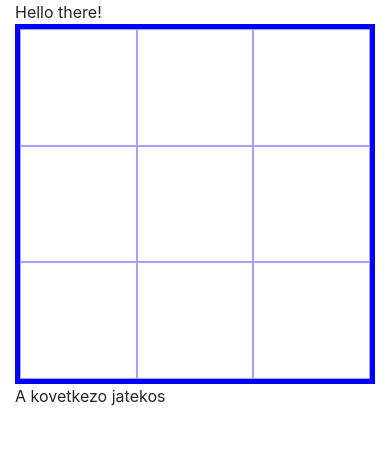
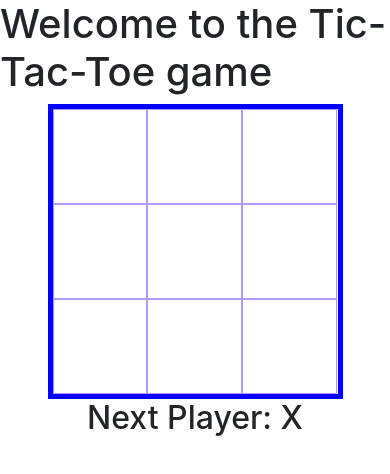
Before and after one commit to boldi24/tictactoe, a React app: page / in a window 390 px wide. Shown: the top 474 px of the page. Built offline with nearby package versions, Linux system fonts and the light colour scheme.

Commit message:
Add board, square, home

```diff
--- a/package.json
+++ b/package.json
@@ -21,6 +21,7 @@
   "homepage": "https://github.com/boldi24/tictactoe#readme",
   "dependencies": {
     "bootstrap": "^4.1.2",
+    "prop-types": "^15.6.2",
     "react": "^16.4.1",
     "react-dom": "^16.4.1",
     "reactstrap": "^6.3.0"
@@ -29,6 +30,7 @@
     "babel-core": "^6.26.3",
     "babel-eslint": "^8.2.6",
     "babel-loader": "^7.1.5",
+    "babel-plugin-transform-class-properties": "^6.24.1",
     "babel-preset-env": "^1.7.0",
     "babel-preset-react": "^6.24.1",
     "css-loader": "^1.0.0",
--- a/src/components/App.js
+++ b/src/components/App.js
@@ -1,17 +1,9 @@
 import React from 'react';
-import Board from './Board';
+import Home from "./Home";
 
 const App = () => (
   <div className="container-fluid">
-      Hello there!
-    <div className="row">
-      <div className="col-12 col-sm-6">
-        <Board />
-      </div>
-      <div className="col-12 col-sm-6">
-        A kovetkezo jatekos
-      </div>
-    </div>
+    <Home/>
   </div>
 );
 
--- a/src/components/Board.js
+++ b/src/components/Board.js
@@ -1,19 +1,57 @@
 import React, { Component } from 'react';
+import PropTypes from 'prop-types';
 import Square from './Square';
 
 class Board extends Component {
+
+  static lines = [
+    [0, 1, 2],
+    [3, 4, 5],
+    [6, 7, 8],
+    [0, 3, 6],
+    [1, 4, 7],
+    [2, 5, 8],
+    [0, 4, 8],
+    [2, 4, 6],
+  ];
+
+  static X = 'X';
+
+  static O = 'O';
+
   constructor() {
     super();
     this.state = {
       squares: Array(9).fill(null),
+      xIsNext: true,
+      isWon: false
     };
   }
 
   handleClick(i) {
+    const { squares, xIsNext, isWon } = this.state;
+    if (isWon) return;
+    const { onNextPlayerChange, onWin } = this.props;
+    const newSquares = [...squares];
+    newSquares[i] = xIsNext ? Board.X : Board.O;
+    this.setState({ squares: newSquares, xIsNext: !xIsNext }, () => {
+      const winner = this.calculateWinner();
+      if (winner) {
+        this.setState({isWon: true});
+        onWin(winner)
+      } else {
+        onNextPlayerChange(xIsNext ? Board.O : Board.X)
+      }
+    });
+  }
+
+  calculateWinner() {
     const { squares } = this.state;
-    const newSquares = [...squares];
-    newSquares[i] = 'X';
-    this.setState({squares: newSquares});
+    for (let i = 0; i<Board.lines.length; i+=1) {
+      const [a,b,c] = Board.lines[i];
+      if (squares[a] && squares[a] === squares[b] && squares[b] === squares[c]) return squares[a];
+    }
+    return null;
   }
 
   render() {
@@ -22,11 +60,19 @@ class Board extends Component {
     return (
       <div className="board">
         <div className="content">
-          {squares.map((n, i) => <Square key={i + squares[i]} value={squares[i]} onClick={() => this.handleClick(i)} />)}
+          {squares.map((n, i) =>
+            /* eslint-disable-next-line react/no-array-index-key */
+            <Square key={i + squares[i]} value={squares[i]} onClick={() => this.handleClick(i)} />
+          )}
         </div>
       </div>
     );
   }
 }
 
+Board.propTypes = {
+  onNextPlayerChange: PropTypes.func,
+  onWin: PropTypes.func
+};
+
 export default Board;
--- /dev/null
+++ b/src/components/Game.js
@@ -0,0 +1,53 @@
+import React, {Component} from 'react';
+import Board from "./Board";
+
+class Game extends Component {
+
+  constructor() {
+    super();
+    this.state = {
+      nextPlayer: 'X',
+      winner: null
+    };
+    this.handleNextPlayerChange = this.handleNextPlayerChange.bind(this);
+    this.handleWinner = this.handleWinner.bind(this);
+  }
+
+  handleNextPlayerChange(newPlayer) {
+    this.setState({nextPlayer: newPlayer});
+  }
+
+  handleWinner(winner) {
+    console.log(winner);
+    this.setState({winner});
+  }
+
+  render() {
+
+    const {nextPlayer, winner} = this.state;
+
+    return (
+      <div>
+        <div className="row">
+          <div className="m-auto">
+            <h1>Welcome to the Tic-Tac-Toe game</h1>
+          </div>
+        </div>
+        <div className="row">
+          <div className="m-auto col-10 col-sm-3">
+            <Board onNextPlayerChange={this.handleNextPlayerChange} onWin={this.handleWinner}/>
+          </div>
+        </div>
+        <div className="row">
+          <div className="m-auto">
+            {!winner && <h2>Next Player: {nextPlayer}</h2>}
+            {winner && <h2>Winner: {winner}</h2>}
+          </div>
+        </div>
+      </div>
+    )
+  }
+
+};
+
+export default Game;
--- /dev/null
+++ b/src/components/Home.js
@@ -0,0 +1,10 @@
+import React from 'react';
+import Game from "./Game";
+
+const Home = () => (
+  <div>
+    <Game/>
+  </div>
+);
+
+export default Home;
--- a/src/components/Square.js
+++ b/src/components/Square.js
@@ -1,4 +1,5 @@
 import React from 'react';
+import PropTypes from 'prop-types';
 
 const Square = (props) => {
   const { value, onClick } = props;
@@ -12,4 +13,9 @@ const Square = (props) => {
   );
 };
 
+Square.propTypes = {
+  value: PropTypes.string,
+  onClick: PropTypes.func
+};
+
 export default Square;
--- a/src/styles/styles.scss
+++ b/src/styles/styles.scss
@@ -29,7 +29,7 @@
     position: absolute;
     width: 100%;
     height: 100%;
-    font-size: 10vw;
+    font-size: 5vw;
     text-align: center;
   }
 
```
Also changed, not shown: .babelrc, 1 other file (tests, documents, lock files or other folders).
